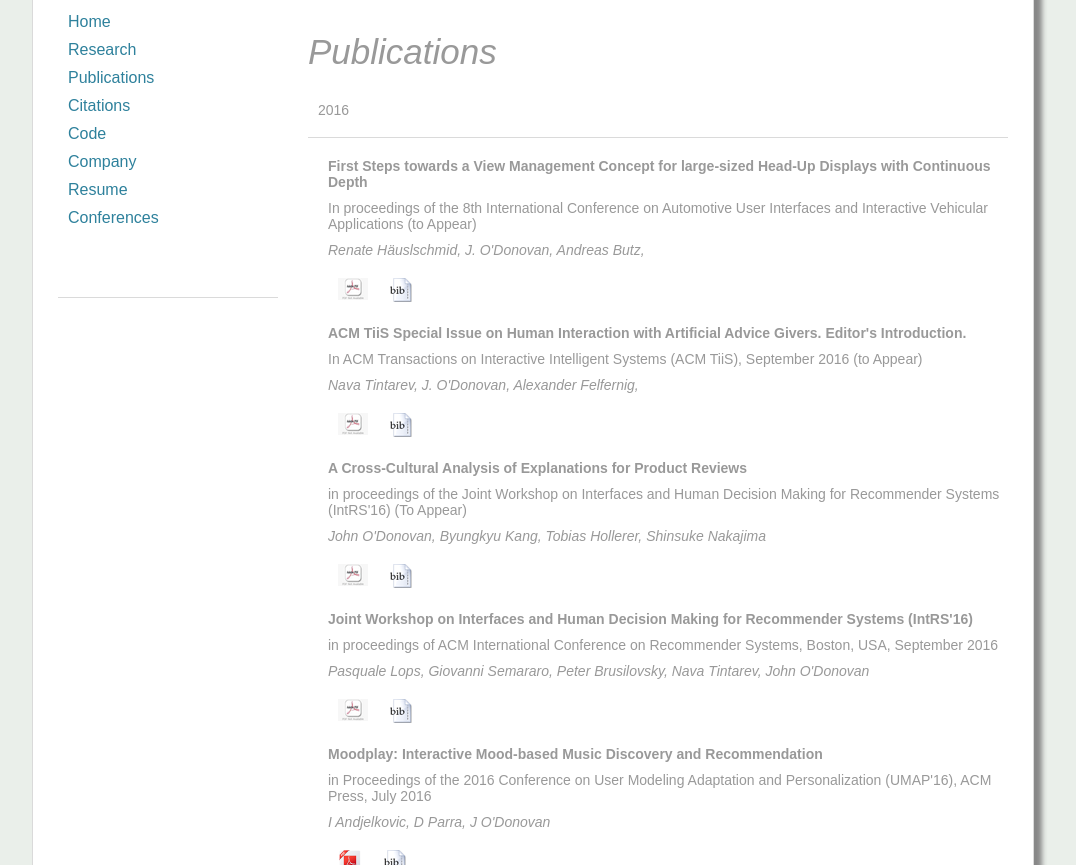
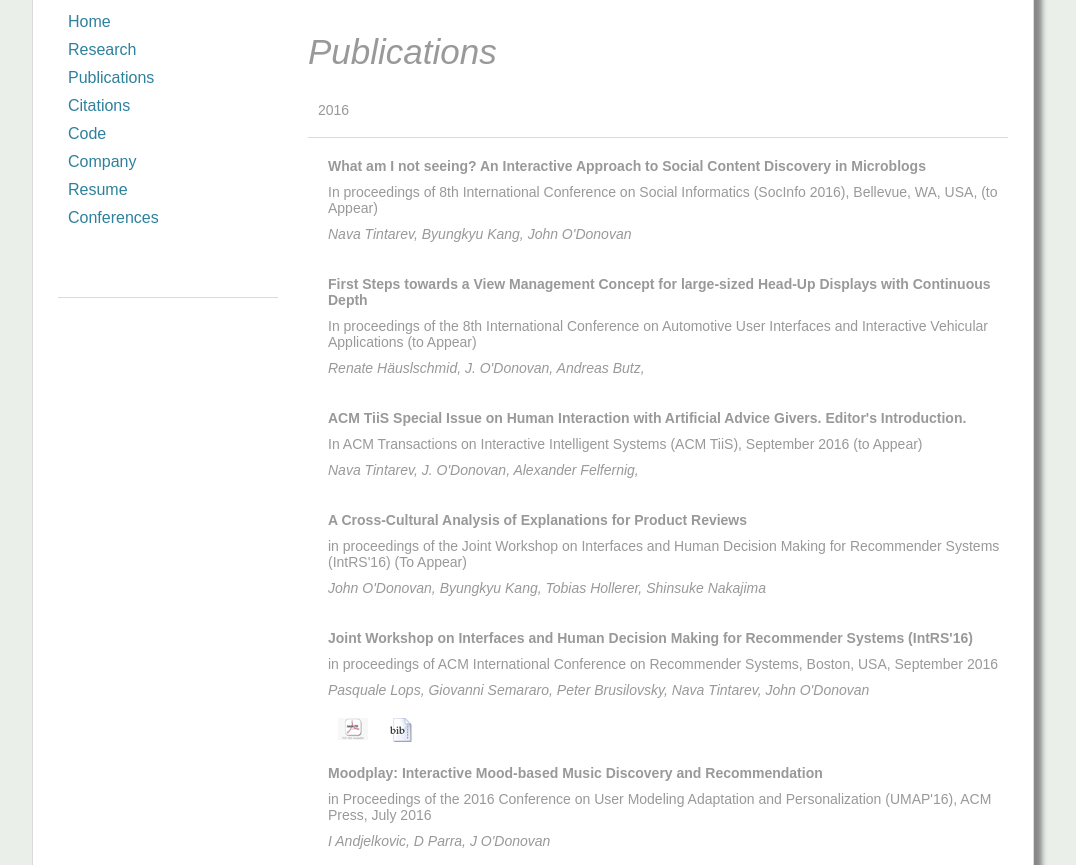
Before and after one commit to johnodonovan/personal-webpage, a plain HTML site: page publications.html in a window 1280 px wide. Shown: the part 235-1100 px from the top of the page, without its empty margins (108-1184 px from the left). Drawn offline with Linux system fonts and the light colour scheme.

Commit message:
pub updates

```diff
--- a/css/style.css
+++ b/css/style.css
@@ -168,6 +168,10 @@ margin-left: 30px;
 
 .clear {
 clear: both;
+}
+
+.pubspacer {
+height: 50px;
 }
 
 .section {
--- a/publications.html
+++ b/publications.html
@@ -49,6 +49,19 @@
 <section class="publication_line"></section>
 <section class="publication_bloc">
 <!-- PAPER BLOCK -->
+					<article class="publication_name">What am I not seeing?  An Interactive Approach to Social Content Discovery in Microblogs
+ </article><div class="clear"></div>
+					<article class="convention_name">In proceedings of 8th International Conference on Social Informatics (SocInfo 2016), Bellevue, WA, USA, (to Appear)</article>
+					<div class="clear"></div>
+					<article class="publication_writers">
+						<span>Nava Tintarev,</span>
+						<span>Byungkyu Kang,</span>
+						<span>John O'Donovan</span>
+					</article>
+					<div class="pubspacer"></div>
+<!-- END PAPER BLOCK -->
+
+<!-- PAPER BLOCK -->
 					<article class="publication_name">First Steps towards a View Management Concept for large-sized Head-Up Displays with Continuous Depth
  </article><div class="clear"></div>
 					<article class="convention_name">In proceedings of the 8th International Conference on Automotive User Interfaces and Interactive Vehicular Applications (to Appear)</article>
@@ -58,16 +71,7 @@
 						<span>J. O'Donovan,</span>
 						<span>Andreas Butz,</span>
 					</article>
-					<div class="clear"></div>
-					<section class="publication_links">
-						<a href="#">
-							<img src="images/icons/na.png" alt="not available yet"/>
-						</a>
-						<a href="http://liinwww.ira.uka.de/csbib?query=%2Bau:OdonovanJ*+%2Bau:Odonovan&maxnum=200&sort=year">
-							<img src="images/icons/bibtex_icon.png" alt="bibtex"/>
-						</a>
-						<div class="clear"></div>
-					</section>
+					<div class="pubspacer"></div>
 
 <!-- END PAPER BLOCK -->
 
@@ -81,16 +85,7 @@
 						<span>J. O'Donovan,</span>
 						<span>Alexander Felfernig,</span>
 					</article>
-					<div class="clear"></div>
-					<section class="publication_links">
-						<a href="#">
-							<img src="images/icons/na.png" alt="not available yet"/>
-						</a>
-						<a href="http://liinwww.ira.uka.de/csbib?query=%2Bau:OdonovanJ*+%2Bau:Odonovan&maxnum=200&sort=year">
-							<img src="images/icons/bibtex_icon.png" alt="bibtex"/>
-						</a>
-						<div class="clear"></div>
-					</section>
+					<div class="pubspacer"></div>
 
 <!-- END PAPER BLOCK -->
 
@@ -105,16 +100,7 @@
 						<span>Tobias Hollerer,</span>
 						<span>Shinsuke Nakajima</span>
 					</article>
-					<div class="clear"></div>
-					<section class="publication_links">
-						<a href="#">
-							<img src="images/icons/na.png" alt="not available yet"/>
-						</a>
-						<a href="http://liinwww.ira.uka.de/csbib?query=%2Bau:OdonovanJ*+%2Bau:Odonovan&maxnum=200&sort=year">
-							<img src="images/icons/bibtex_icon.png" alt="bibtex"/>
-						</a>
-						<div class="clear"></div>
-					</section>
+					<div class="pubspacer"></div>
 
 <!-- END PAPER BLOCK -->
 <!-- PAPER BLOCK -->
```
Also changed, not shown: 1 other file.
